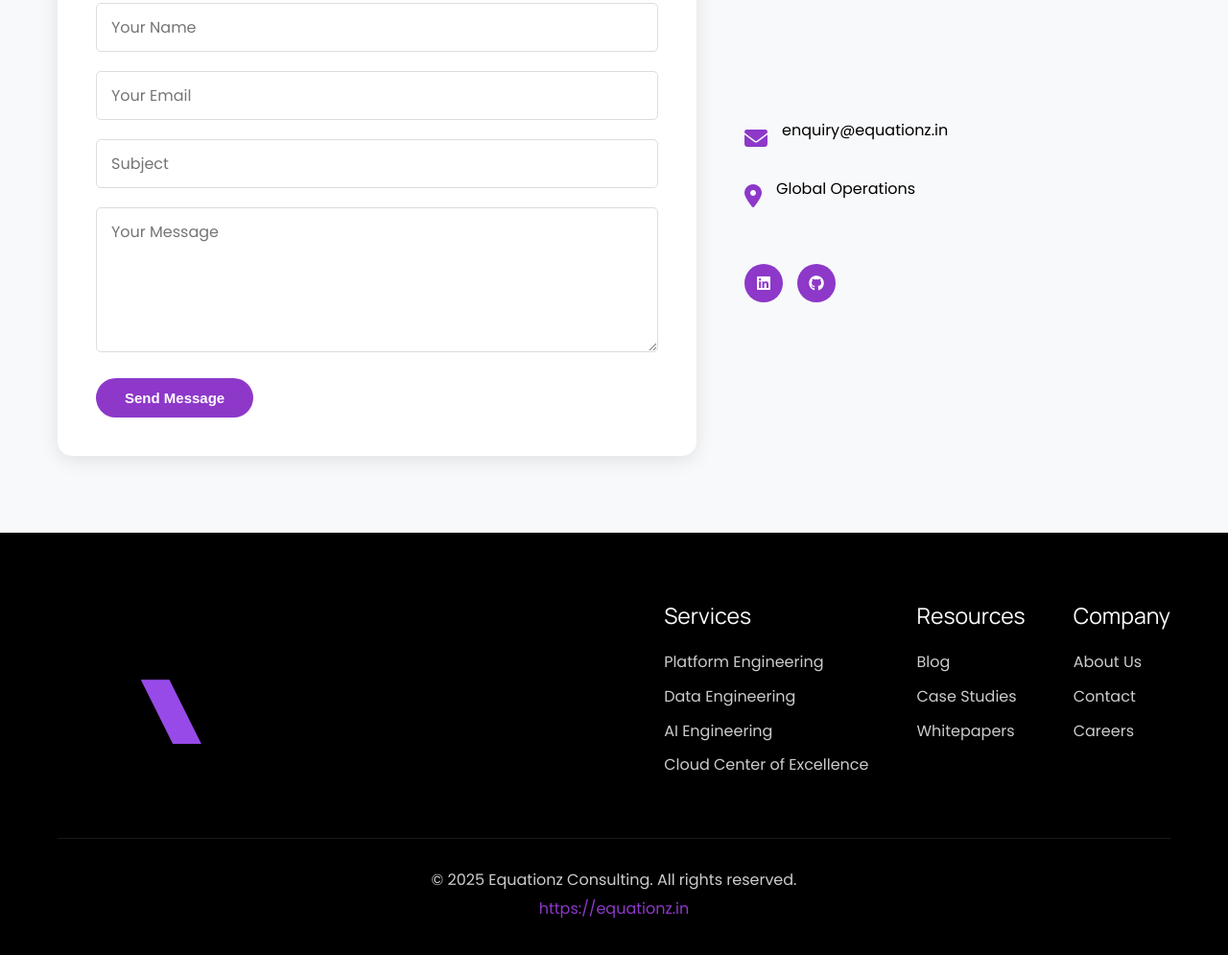
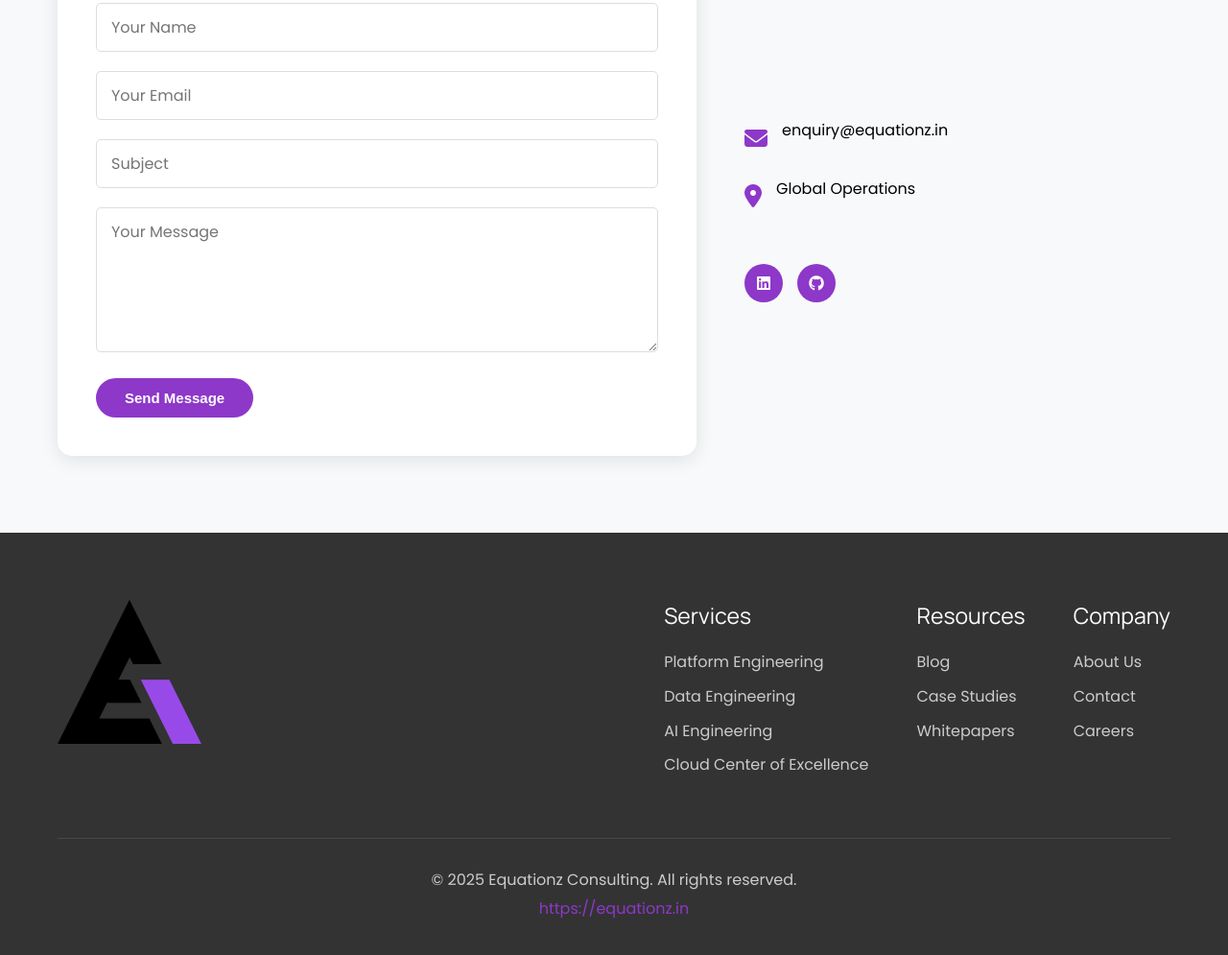
Before and after one commit to equationz/equationz.github.io, a plain HTML site: page index.html in a window 1280 px wide. Shown: the part 3892-4887 px from the top of the page at 96% size. Drawn offline with Linux system fonts and the light colour scheme.

Commit message:
Update styles.css

```diff
--- a/styles.css
+++ b/styles.css
@@ -548,7 +548,7 @@ nav ul li a:hover:after {
 
 /* Footer */
 footer {
-    background-color: #000000;
+    background-color: #333333;
     color: #CCCCCC;
     padding: 70px 0 40px;
 }
```
